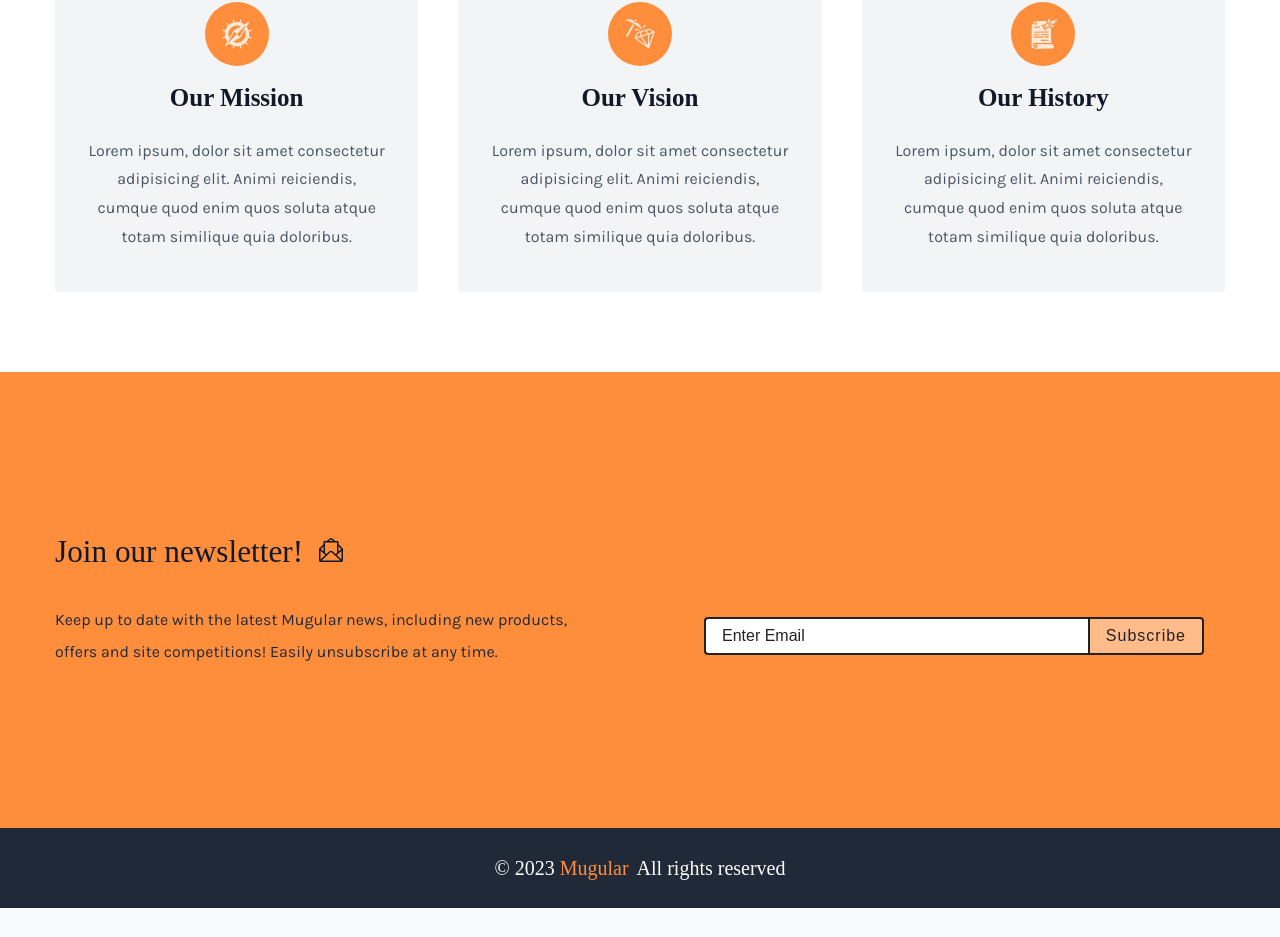
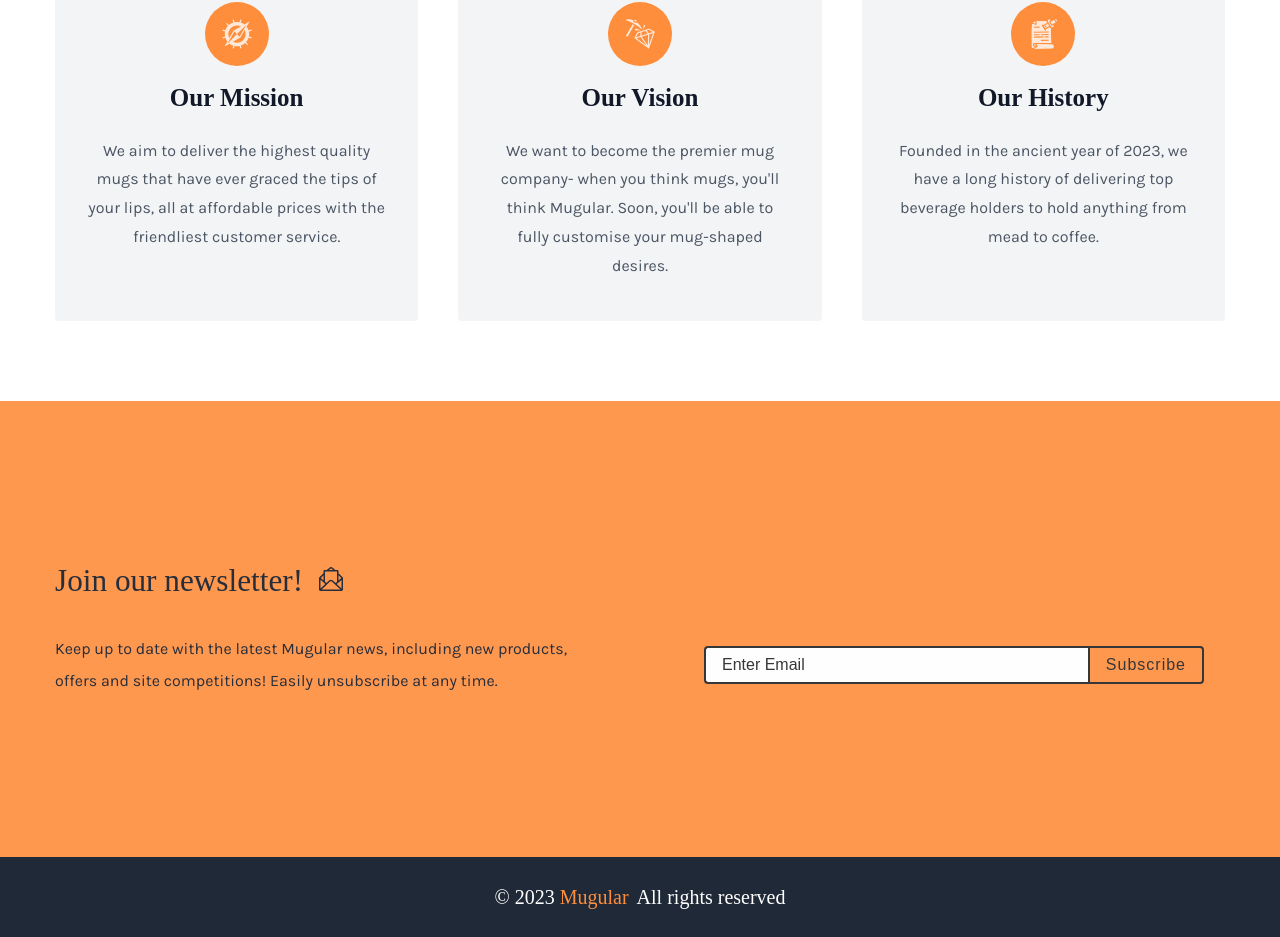
Before and after one commit to Joelzor/mugular, a React (Vite) app: page / in a window 1280 px wide. Shown: the part 1494-2431 px from the top of the page. Before the commit the page ends 2402 px from the top, so only its background shows below. Built offline with nearby package versions, Linux system fonts and the light colour scheme; no server answers; a web font is replaced by a local one.

Commit message:
service text

```diff
--- a/src/components/ContactForm.tsx
+++ b/src/components/ContactForm.tsx
@@ -42,6 +42,7 @@ const ContactForm = () => {
 const Wrapper = styled.section`
   padding: 5rem 0;
   background-color: var(--primary-500);
+  opacity: 0.9;
 
   h3 {
     text-transform: none;
@@ -54,7 +55,7 @@ const Wrapper = styled.section`
   p {
     line-height: 2;
     max-width: 45em;
-    color: var(--grey-800);
+    color: var(--grey-900);
   }
 
   .contact-form {
@@ -88,7 +89,7 @@ const Wrapper = styled.section`
   }
 
   .submit-btn {
-    background: var(--primary-300);
+    background: var(--primary-500);
     text-transform: capitalize;
     letter-spacing: var(--letterSpacing);
     cursor: pointer;
--- a/src/components/Featured.tsx
+++ b/src/components/Featured.tsx
@@ -37,6 +37,7 @@ const Featured = () => {
 
 const Wrapper = styled.section`
   background: var(--primary-500);
+  opacity: 0.9;
 
   .featured {
     margin: 4rem auto;
--- a/src/components/Navbar.tsx
+++ b/src/components/Navbar.tsx
@@ -1,6 +1,6 @@
 import styled from "styled-components";
 import { FaBars } from "react-icons/fa";
-import { Link } from "react-router-dom";
+import { Link, useNavigate } from "react-router-dom";
 import CartButtons from "./CartButtons";
 import { useAppDispatch } from "../hooks.tsx";
 import { openSidebar } from "../features/sidebar/sidebarSlice";
@@ -8,13 +8,18 @@ import { useAuth0 } from "@auth0/auth0-react";
 
 const Navbar = () => {
   const dispatch = useAppDispatch();
+  const navigate = useNavigate();
   const { user } = useAuth0();
+
+  const backHome = () => {
+    navigate("/");
+  };
 
   return (
     <Wrapper>
       <div className="nav-center">
         <div className="nav-header">
-          <h3>
+          <h3 onClick={backHome}>
             <span className="logo-span">mug</span>ular
           </h3>
           <button
@@ -68,15 +73,18 @@ const Wrapper = styled.nav`
     display: flex;
     align-items: center;
     justify-content: space-between;
+
     img {
       width: 175px;
       margin-left: -15px;
     }
+
     h3 {
       margin-top: 24px;
       font-weight: 600;
       text-transform: none;
       font-family: "Spectral", serif;
+      cursor: pointer;
     }
   }
 
--- a/src/components/Services.tsx
+++ b/src/components/Services.tsx
@@ -19,9 +19,9 @@ const Services = () => {
             </span>
             <h4>our mission</h4>
             <p>
-              Lorem ipsum, dolor sit amet consectetur adipisicing elit. Animi
-              reiciendis, cumque quod enim quos soluta atque totam similique
-              quia doloribus.
+              We aim to deliver the highest quality mugs that have ever graced
+              the tips of your lips, all at affordable prices with the
+              friendliest customer service.
             </p>
           </article>
           <article className="service">
@@ -30,9 +30,9 @@ const Services = () => {
             </span>
             <h4>our vision</h4>
             <p>
-              Lorem ipsum, dolor sit amet consectetur adipisicing elit. Animi
-              reiciendis, cumque quod enim quos soluta atque totam similique
-              quia doloribus.
+              We want to become the premier mug company- when you think mugs,
+              you'll think Mugular. Soon, you'll be able to fully customise your
+              mug-shaped desires.
             </p>
           </article>
           <article className="service">
@@ -41,9 +41,9 @@ const Services = () => {
             </span>
             <h4>our history</h4>
             <p>
-              Lorem ipsum, dolor sit amet consectetur adipisicing elit. Animi
-              reiciendis, cumque quod enim quos soluta atque totam similique
-              quia doloribus.
+              Founded in the ancient year of 2023, we have a long history of
+              delivering top beverage holders to hold anything from mead to
+              coffee.
             </p>
           </article>
         </div>
```
